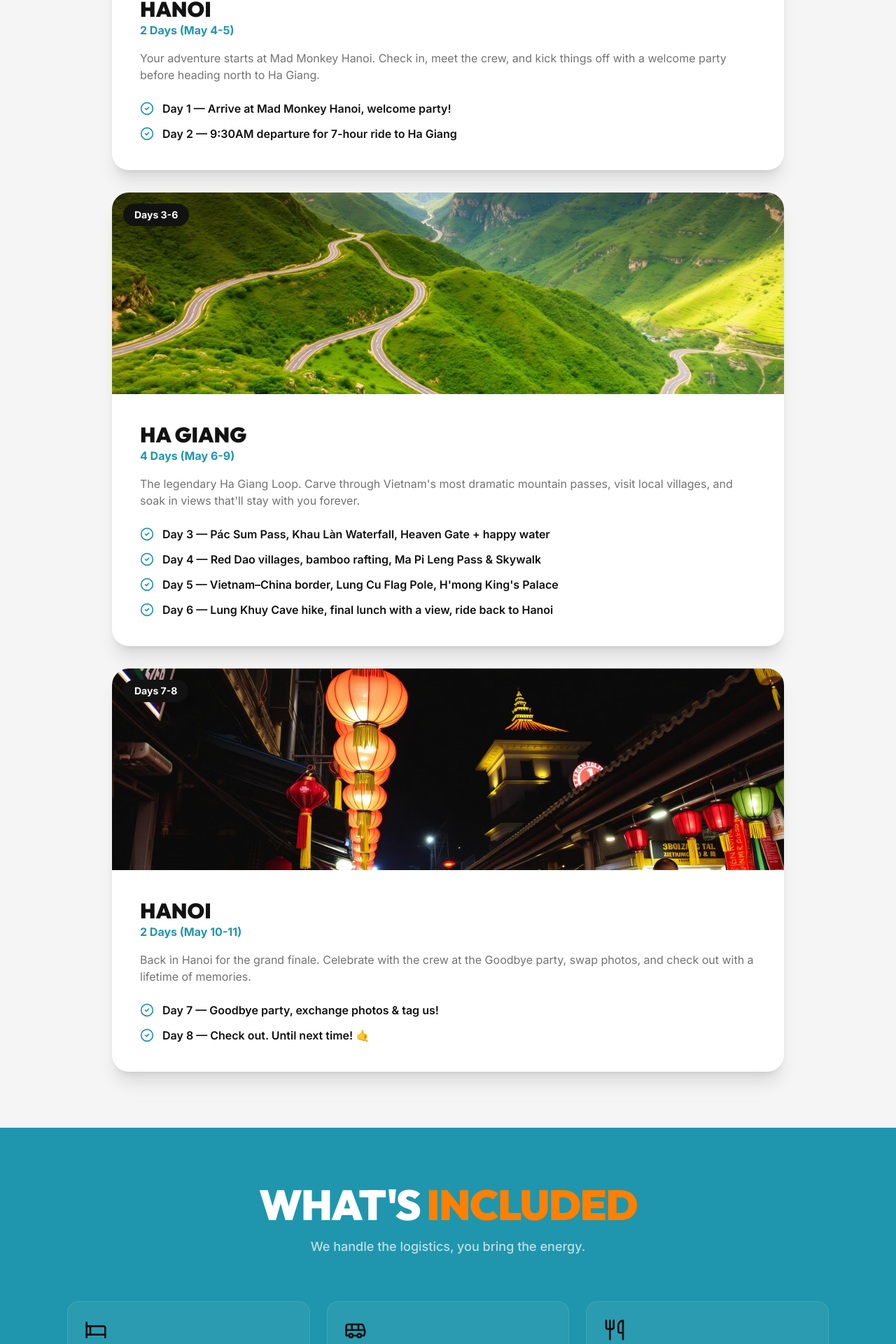
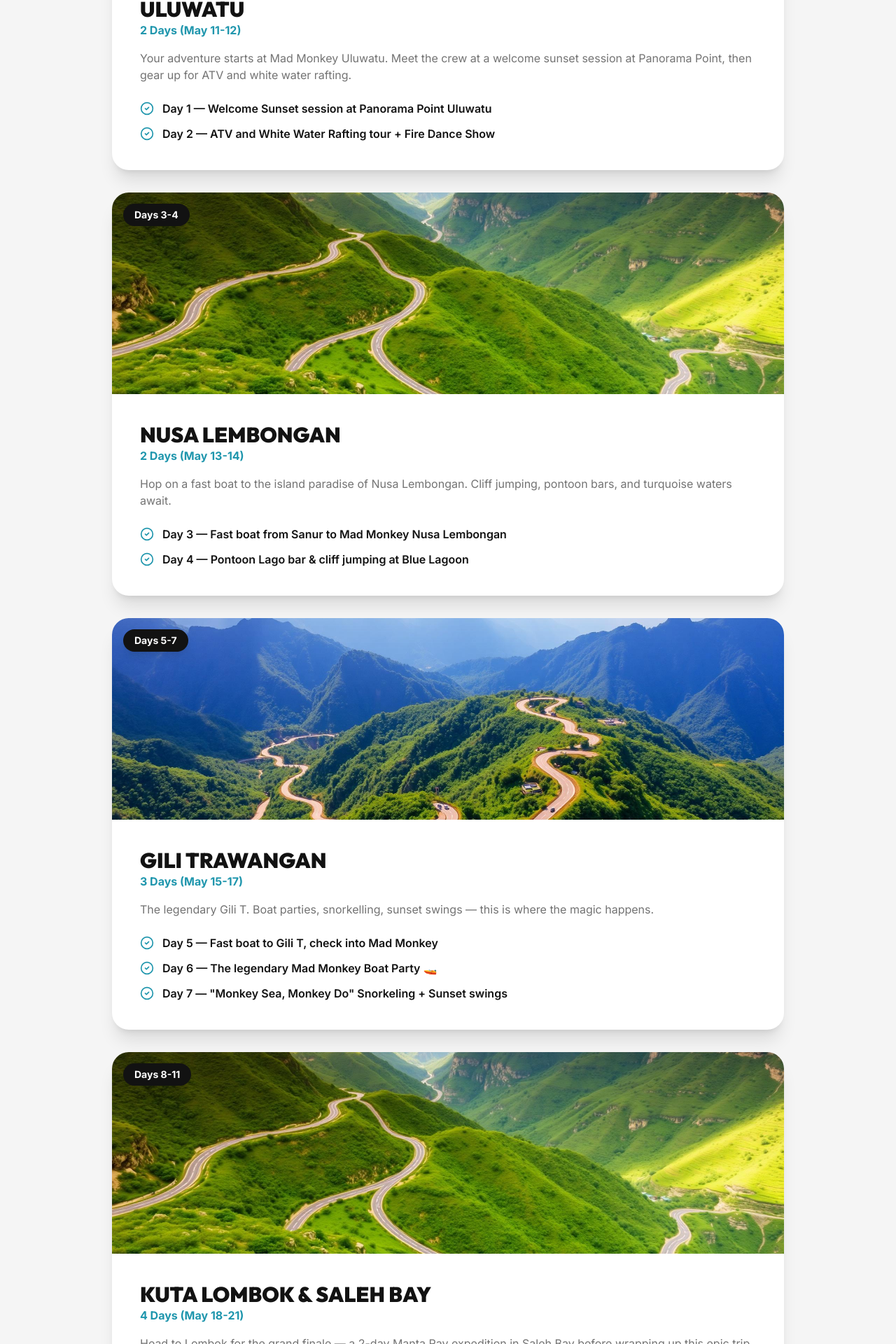
Before and after one commit to CFSiteDesign/marleyandarchielanding, a React (Vite) app: page / in a window 1280 px wide. Shown: the part 1375-3295 px from the top of the page at 70% size. Built offline with nearby package versions, Linux system fonts and the light colour scheme; the HTML template or start-up script is replaced by a standard one.

Commit message:
Update Indonesia details
Co-authored-by: CFSiteDesign <254830542+CFSiteDesign@users.noreply.github.com>

```diff
--- a/index.html
+++ b/index.html
@@ -4,8 +4,8 @@
     <meta charset="UTF-8" />
     <meta name="viewport" content="width=device-width, initial-scale=1.0" />
     <!-- TODO: Set the document title to the name of your application -->
-    <title>Mad Monkey x Scruff Brothers | Vietnam Takeover Trip</title>
-    <meta name="description" content="Join Scruff Brothers on an 11-day Vietnam Takeover Trip powered by Mad Monkey. Ha Giang, Hanoi. Only 10 spots left!">
+    <title>Mad Monkey x Archie | Indonesia Takeover Trip</title>
+    <meta name="description" content="Join Archie on an 11-day Indonesia Takeover Trip powered by Mad Monkey. Uluwatu, Gili T, Lombok & more. Only 50 spots!">
     <meta name="author" content="Mad Monkey" />
 
 
@@ -32,10 +32,10 @@
 
 
 
-  <meta property="og:title" content="Mad Monkey x Scruff Brothers | Vietnam Takeover Trip">
-  <meta name="twitter:title" content="Mad Monkey x Scruff Brothers | Vietnam Takeover Trip">
-  <meta property="og:description" content="Join Scruff Brothers on an 11-day Vietnam Takeover Trip powered by Mad Monkey. Ha Giang, Hanoi. Only 10 spots left!">
-  <meta name="twitter:description" content="Join Scruff Brothers on an 11-day Vietnam Takeover Trip powered by Mad Monkey. Ha Giang, Hanoi. Only 10 spots left!">
+  <meta property="og:title" content="Mad Monkey x Archie | Indonesia Takeover Trip">
+  <meta name="twitter:title" content="Mad Monkey x Archie | Indonesia Takeover Trip">
+  <meta property="og:description" content="Join Archie on an 11-day Indonesia Takeover Trip powered by Mad Monkey. Uluwatu, Gili T, Lombok & more. Only 50 spots!">
+  <meta name="twitter:description" content="Join Archie on an 11-day Indonesia Takeover Trip powered by Mad Monkey. Uluwatu, Gili T, Lombok & more. Only 50 spots!">
 </head>
 
   <body>
--- a/src/pages/Index.tsx
+++ b/src/pages/Index.tsx
@@ -37,38 +37,50 @@ export default function Index() {
 
   const locations = [
     {
-      name: 'Hanoi',
+      name: 'Uluwatu',
       daysLabel: 'Days 1-2',
-      duration: '2 Days (May 4-5)',
+      duration: '2 Days (May 11-12)',
       img: hanoiImg,
-      desc: "Your adventure starts at Mad Monkey Hanoi. Check in, meet the crew, and kick things off with a welcome party before heading north to Ha Giang.",
+      desc: "Your adventure starts at Mad Monkey Uluwatu. Meet the crew at a welcome sunset session at Panorama Point, then gear up for ATV and white water rafting.",
       highlights: [
-        'Day 1 — Arrive at Mad Monkey Hanoi, welcome party!',
-        'Day 2 — 9:30AM departure for 7-hour ride to Ha Giang',
+        'Day 1 — Welcome Sunset session at Panorama Point Uluwatu',
+        'Day 2 — ATV and White Water Rafting tour + Fire Dance Show',
       ],
     },
     {
-      name: 'Ha Giang',
-      daysLabel: 'Days 3-6',
-      duration: '4 Days (May 6-9)',
+      name: 'Nusa Lembongan',
+      daysLabel: 'Days 3-4',
+      duration: '2 Days (May 13-14)',
       img: haGiangImg,
-      desc: "The legendary Ha Giang Loop. Carve through Vietnam's most dramatic mountain passes, visit local villages, and soak in views that'll stay with you forever.",
+      desc: "Hop on a fast boat to the island paradise of Nusa Lembongan. Cliff jumping, pontoon bars, and turquoise waters await.",
       highlights: [
-        'Day 3 — Pác Sum Pass, Khau Làn Waterfall, Heaven Gate + happy water',
-        'Day 4 — Red Dao villages, bamboo rafting, Ma Pi Leng Pass & Skywalk',
-        'Day 5 — Vietnam–China border, Lung Cu Flag Pole, H\'mong King\'s Palace',
-        'Day 6 — Lung Khuy Cave hike, final lunch with a view, ride back to Hanoi',
+        'Day 3 — Fast boat from Sanur to Mad Monkey Nusa Lembongan',
+        'Day 4 — Pontoon Lago bar & cliff jumping at Blue Lagoon',
       ],
     },
     {
-      name: 'Hanoi',
-      daysLabel: 'Days 7-8',
-      duration: '2 Days (May 10-11)',
-      img: hanoiImg,
-      desc: "Back in Hanoi for the grand finale. Celebrate with the crew at the Goodbye party, swap photos, and check out with a lifetime of memories.",
+      name: 'Gili Trawangan',
+      daysLabel: 'Days 5-7',
+      duration: '3 Days (May 15-17)',
+      img: heroImg,
+      desc: "The legendary Gili T. Boat parties, snorkelling, sunset swings — this is where the magic happens.",
       highlights: [
-        'Day 7 — Goodbye party, exchange photos & tag us!',
-        'Day 8 — Check out. Until next time! 🤙',
+        'Day 5 — Fast boat to Gili T, check into Mad Monkey',
+        'Day 6 — The legendary Mad Monkey Boat Party 🚤',
+        'Day 7 — "Monkey Sea, Monkey Do" Snorkeling + Sunset swings',
+      ],
+    },
+    {
+      name: 'Kuta Lombok & Saleh Bay',
+      daysLabel: 'Days 8-11',
+      duration: '4 Days (May 18-21)',
+      img: haGiangImg,
+      desc: "Head to Lombok for the grand finale — a 2-day Manta Ray expedition in Saleh Bay before wrapping up this epic trip.",
+      highlights: [
+        'Day 8 — Short boat to Lombok, shuttle to Mad Monkey Kuta Lombok',
+        'Day 9 — Depart on the 2D/1N Manta Ray expedition 🦈',
+        'Day 10 — Sunrise swim with manta rays, return to Kuta',
+        'Day 11 — Recovery breakfast, 30-min shuttle to Lombok Airport',
       ],
     },
   ];
```
